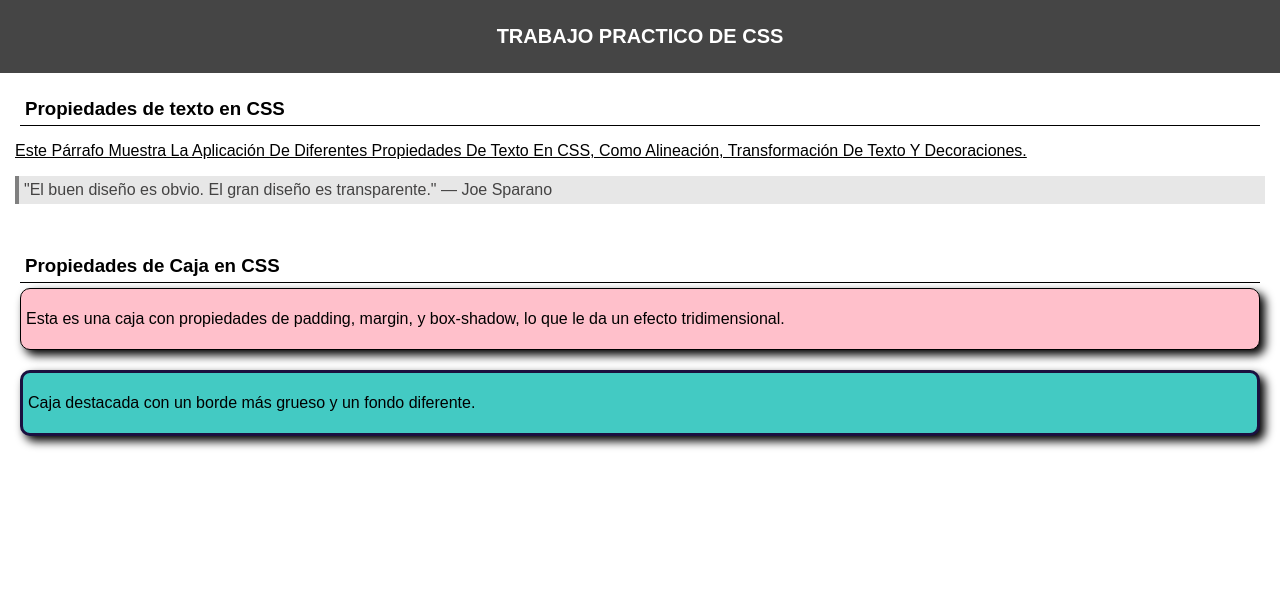
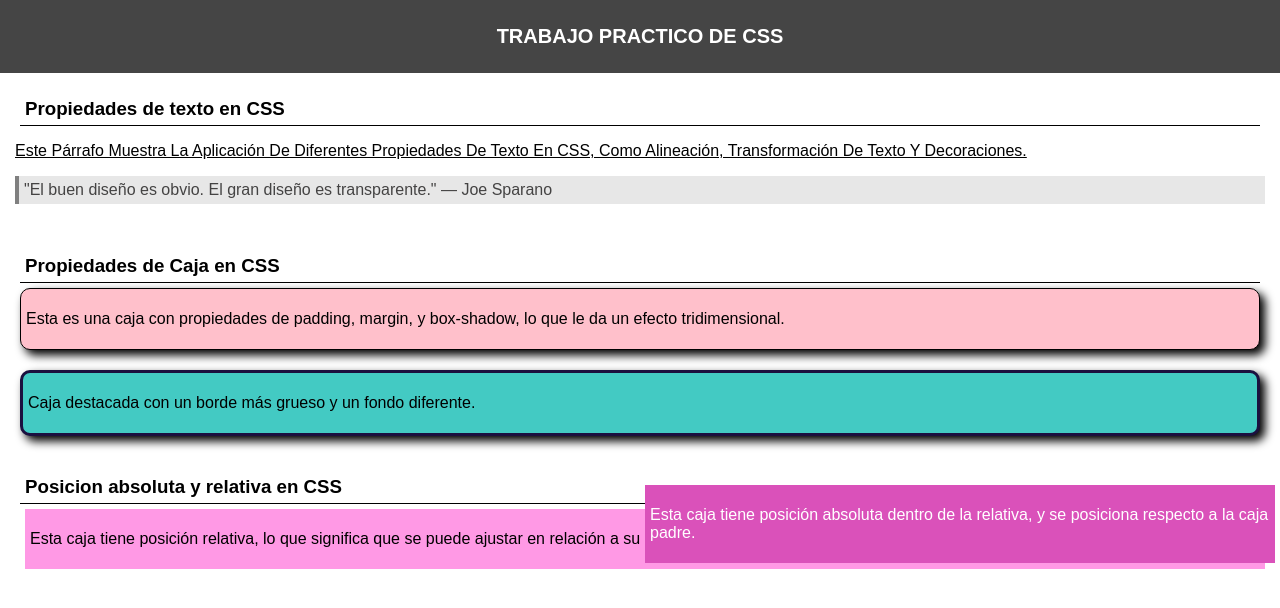
Before and after one commit to camilafabian/TP2_CSS_DS-, a plain HTML site: page index.html in a window 1280 px wide. Drawn offline with Linux system fonts and the light colour scheme.

Commit message:
se añadio la seccion de posicionamiento

```diff
--- a/index.html
+++ b/index.html
@@ -30,3 +30,14 @@
         <p>Caja destacada con un borde más grueso y un fondo diferente.</p>
     </div>
 </section>
+
+  <!-- PSOICIONAMIENTO -->
+  <section>
+    <h3>Posicion absoluta y relativa en CSS</h3>
+    <div class="relativo">
+        <p>Esta caja tiene posición relativa, lo que significa que se puede ajustar en relación a su posición original.</p>
+    </div>
+    <div class="absoluto">
+        <p>Esta caja tiene posición absoluta dentro de la relativa, y se posiciona respecto a la caja padre.</p>
+    </div>
+</section>
--- a/style.css
+++ b/style.css
@@ -61,3 +61,22 @@ section {
     box-shadow: 5px 5px 10px 0.3px;
     background-color: rgb(67, 202, 195);
 }
+/*POSICIONAMIENTO*/
+.relativo {
+    background-color: #ff99e5;
+    position: relative;
+    padding: 5px;
+    margin: 5px;
+    top: 0;
+    left: 5px;
+}
+
+.absoluto {
+    background-color: #da51ba;
+    color: white;
+    position: absolute;
+    padding: 5px;
+    margin: 5px;
+    left: 50vw;
+    top: 30rem;
+}
```
